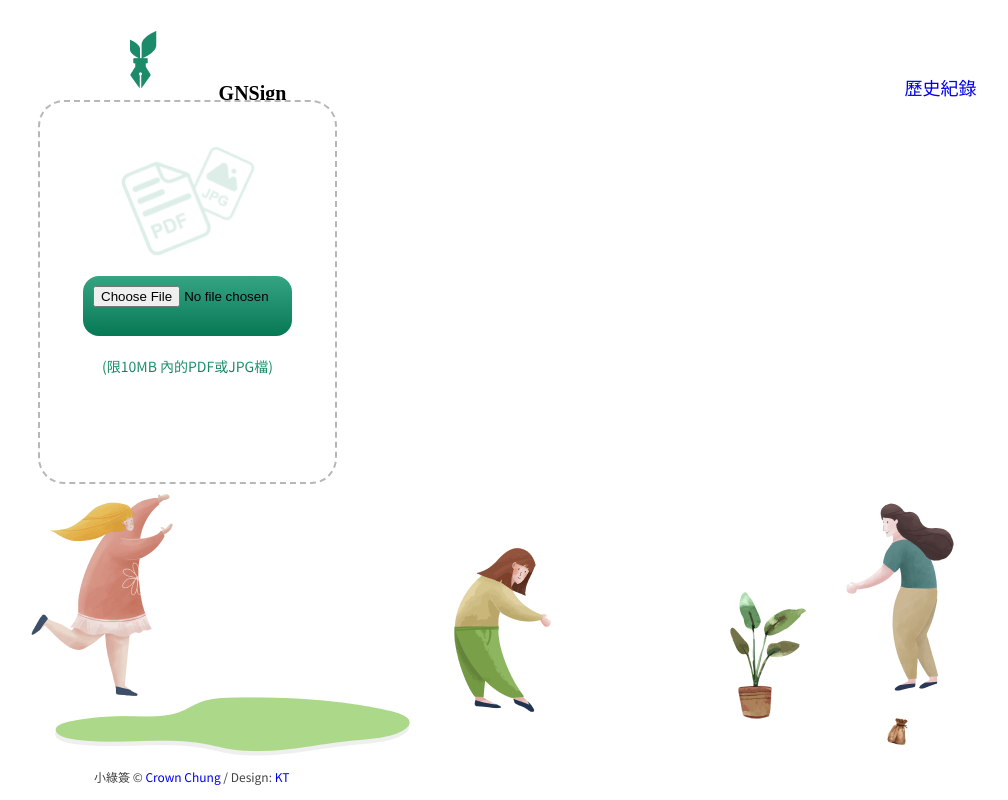
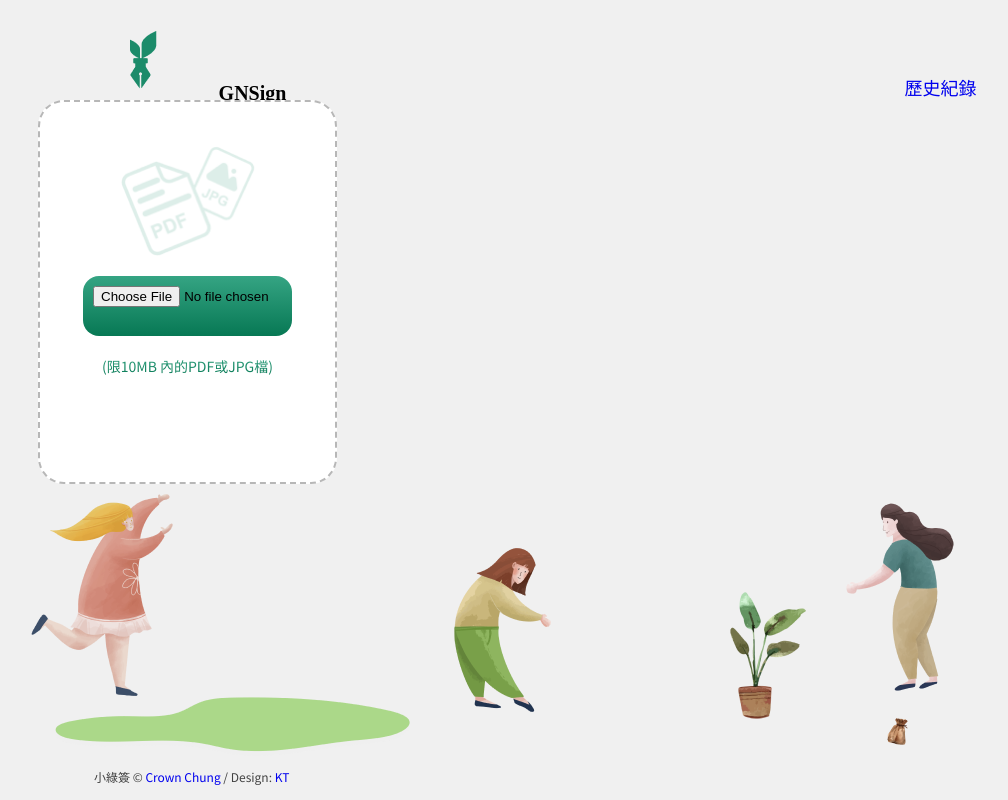
Before and after one commit to andychung0214/the-f2e-fourth-week2, an Angular app: page /#/ in a window 1280 px wide. Shown: the whole page, without its empty margins (0-1008 px from the left). Built offline with nearby package versions, Linux system fonts and the light colour scheme; what ngx-lottie would draw is missing.

Commit message:
Update All Site Background Color

```diff
--- a/src/styles.scss
+++ b/src/styles.scss
@@ -44,6 +44,8 @@ body {
   overflow-x: hidden;
 
   position: relative;
+  background-color: #F0F0F0;
+
 }
 
 
```
